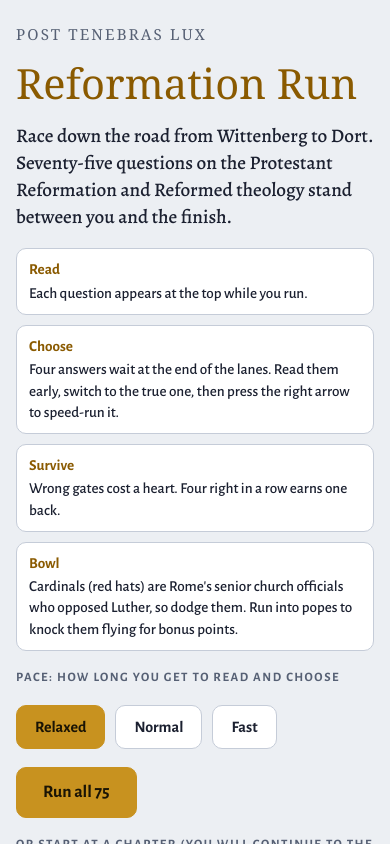
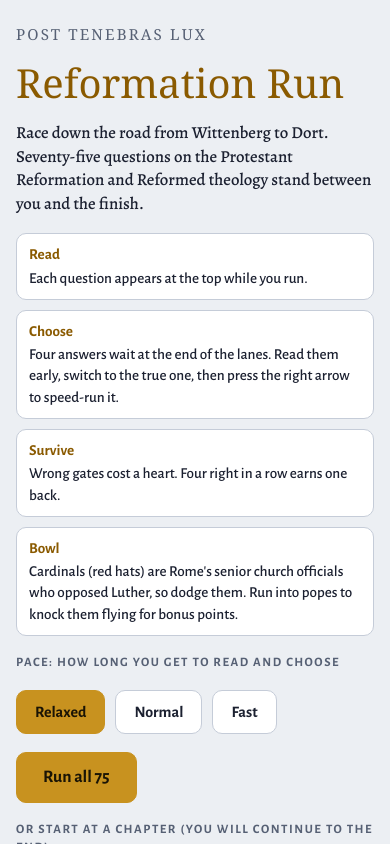
Before and after one commit to PR-Builders/Reformation-Run, a plain HTML site: page index.html in a window 390 px wide. Drawn offline with nearby package versions, Linux system fonts and the light colour scheme; a web font is replaced by a local one.

Commit message:
Optimize layout for phones
Co-Authored-By: Claude Sonnet 5.5 <noreply@anthropic.com>

```diff
--- a/index.html
+++ b/index.html
@@ -92,7 +92,34 @@ button:focus-visible{outline:3px solid var(--gold);outline-offset:2px}
 .ch .bs{font-size:.85rem;font-weight:700;color:var(--gold-ink);font-variant-numeric:tabular-nums;margin-top:4px}
 h3.sec{margin:0;font-size:.8rem;text-transform:uppercase;letter-spacing:.12em;color:var(--muted)}
 
-@media (max-width:520px){ #hint{display:none} #pad{justify-content:center} #pad .btn{flex:1;width:auto} .stats{gap:10px} }
+button,.btn{touch-action:manipulation;-webkit-tap-highlight-color:transparent}
+body{overscroll-behavior:none}
+.mini{white-space:nowrap}
+@media (max-width:520px){
+  #hint,.brand{display:none}
+  #app{gap:8px;padding-block:8px}
+  #hud{flex-wrap:nowrap}
+  .stats{width:100%;justify-content:space-between;gap:8px;font-size:.95rem}
+  .hearts{font-size:1rem;letter-spacing:1px}
+  .stat-label{font-size:.68rem;margin-right:3px}
+  .mini{padding:4px 9px;font-size:.8rem}
+  #qbar{min-height:0;padding:8px 12px}
+  #qmeta{font-size:.68rem}
+  #qtext{font-size:1.05rem}
+  #pad{justify-content:center} #pad .btn{flex:1;width:auto;padding:12px 0}
+  .card{padding:14px} .card h2{font-size:1.35rem} .card p{font-size:1rem}
+  .menu-in h1{font-size:2.5rem} .lead{font-size:1.05rem}
+}
+@media (max-height:520px){
+  .brand,#hint,#qmeta{display:none}
+  #app{gap:6px;padding-block:6px}
+  #qbar{min-height:0;padding:5px 10px} #qtext{font-size:.95rem;margin:0}
+  #stage{min-height:150px}
+  #pad .btn{padding:6px 0;width:56px} .card{padding:10px} .card p{font-size:.9rem;margin:3px 0}
+}
+html,body{overscroll-behavior:none}
+#app{padding-top:max(8px,env(safe-area-inset-top,0px));padding-bottom:max(8px,env(safe-area-inset-bottom,0px))}
+@supports(height:100dvh){html,body,#app{height:100dvh}}
 @media (prefers-reduced-motion: reduce){ *{scroll-behavior:auto!important} }
 html,body{margin:0}
 [hidden]{display:none!important}
@@ -107,7 +134,7 @@ html,body{margin:0}
       <span id="hearts" class="hearts" aria-label="Lives"></span>
       <span><span class="stat-label">Score</span><span id="score">0</span></span>
       <span><span class="stat-label">Popes</span><span id="popes">0</span></span>
-      <button class="mini" id="snd" type="button">Sound on</button>
+      <button class="mini" id="snd" type="button">Sound</button>
       <button class="mini" id="menuBtn" type="button">Menu</button>
     </div>
   </header>
@@ -301,7 +328,7 @@ function nextQuestion(){
  const gi=G.chapter*PER+G.qi,q=Q[gi];
  const opts=shuffle([{t:q.ok,ok:true}].concat(q.bad.map(t=>({t,ok:false}))));
  G.q=q;G.speed=clamp(W*.3,190,280)+G.chapter*6;
- const px=PX(),sp=G.speed,gw=Math.min(W*.64,320),gx=Math.max(px+80,W-gw-8),lead=PACES[pace].lead;
+ const px=PX(),sp=G.speed,gw=Math.min(W*(W<520?.5:.64),320),gx=Math.max(px+80,W-gw-8),lead=PACES[pace].lead;
  // the four answers wait at the end of the lanes from the start and drift toward the runner
  G.gate={x:gx,w:gw,v:(gx-px-8)/lead,opts,state:'run',picked:-1};
  G.ents=[];
@@ -574,7 +601,7 @@ cv.addEventListener('pointerup',e=>{if(ptY===null)return;const dy=e.clientY-ptY;
  if(Math.abs(dy)>28){setLane(G.player.lane+(dy>0?1:-1));}
  else{const r=cv.getBoundingClientRect(),y=e.clientY-r.top;if(y>skyH)setLane(Math.floor((y-skyH)/laneH));}});
 cv.addEventListener('pointercancel',()=>{ptY=null;});
-$('#snd').onclick=()=>{sndPref=!sndPref;soundOn=sndPref;$('#snd').textContent=sndPref?'Sound on':'Sound off';};
+$('#snd').onclick=()=>{sndPref=!sndPref;soundOn=sndPref;$('#snd').textContent=sndPref?'Sound':'Muted';};
 $('#menuBtn').onclick=showMenu;
 $('#runAll').onclick=()=>{soundOn=sndPref;startRun(0,true);};
 new MutationObserver(readTheme).observe(document.documentElement,{attributes:true,attributeFilter:['data-theme']});
```
